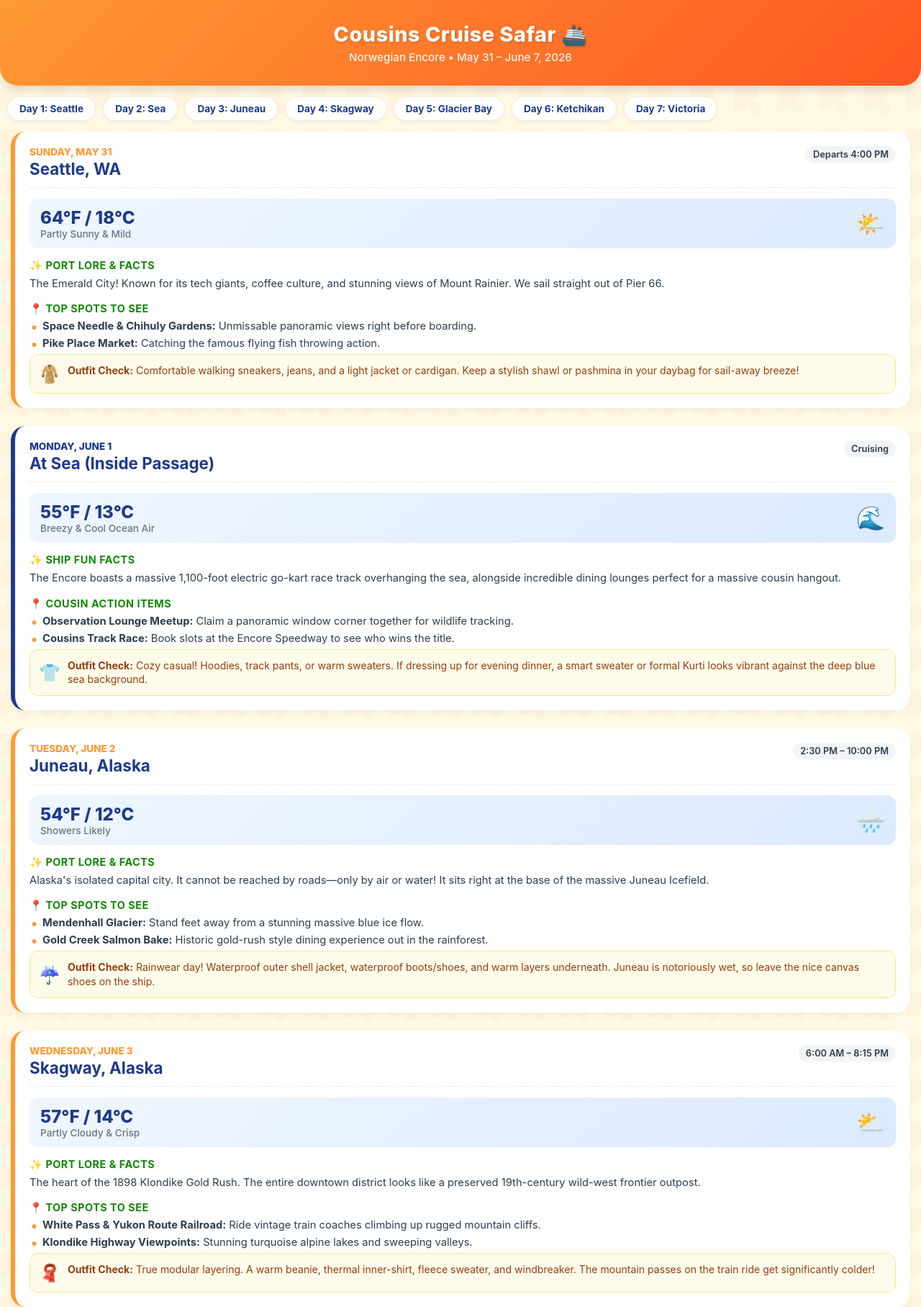
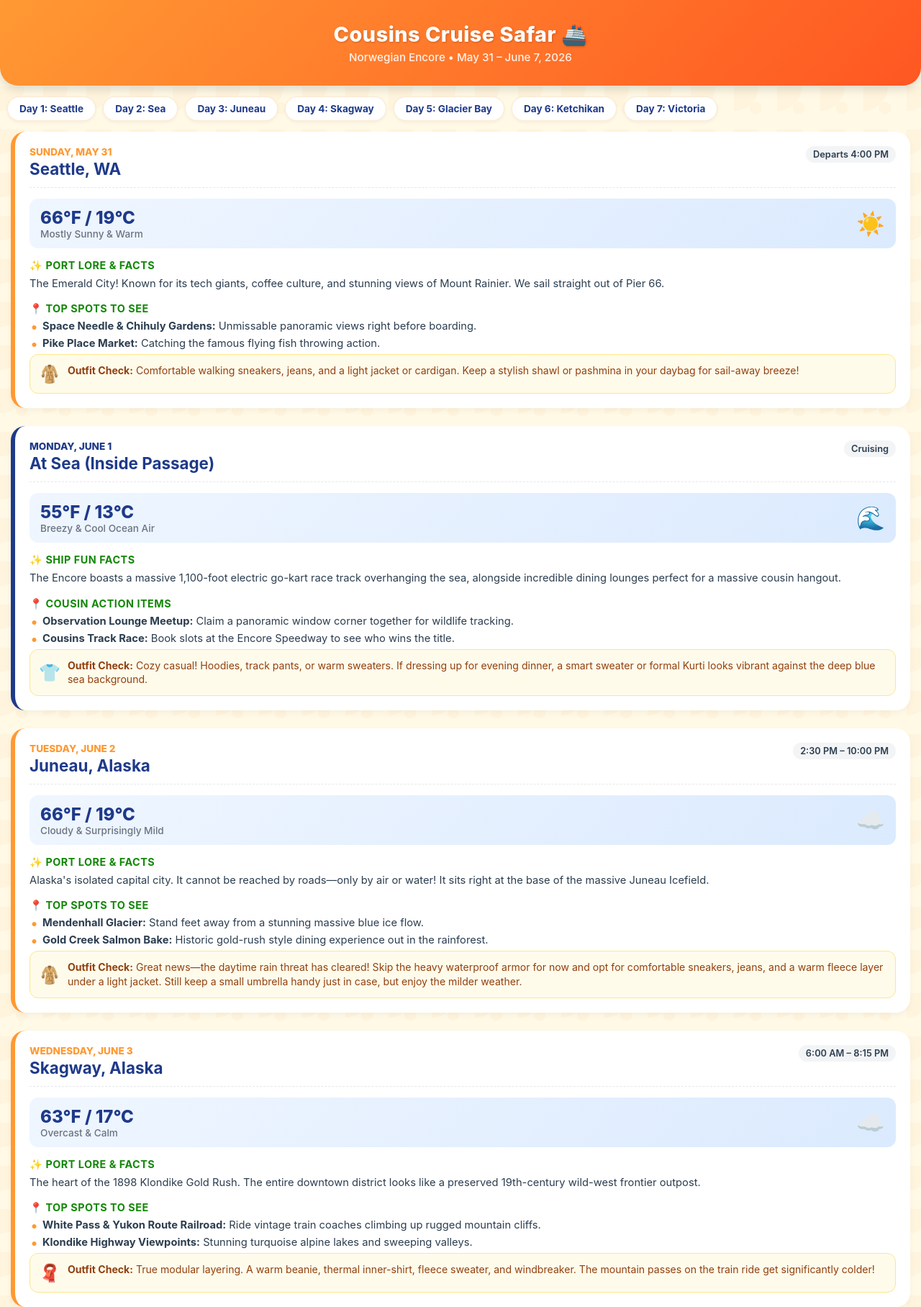
Before and after one commit to harkarajp/Alaska-Cruise-Safari, a plain HTML site: page index.html in a window 1280 px wide. Shown: the top 1816 px of the page at 72% size. Drawn offline with Linux system fonts and the light colour scheme.

Commit message:
Update index.html

```diff
--- a/index.html
+++ b/index.html
@@ -1,3 +1,4 @@
+
 <!DOCTYPE html>
 <html lang="en">
 <head>
@@ -27,7 +28,6 @@
 background-color: var(--bg-festive);
 color: var(--text-dark);
 padding-bottom: 40px;
-/* Subtitle floral accents simulation using repeating patterns */
 background-image: radial-gradient(circle at 50% 50%, var(--mandala-color) 20%, transparent 20%),
 radial-gradient(circle at 0 0, var(--mandala-color) 40%, transparent 40%);
 background-size: 60px 60px;
@@ -253,7 +253,6 @@
 <p>Norwegian Encore • May 31 – June 7, 2026</p>
 </header>
 
-<!-- Horizontal Jump Menu for Quick iPhone Tapping -->
 <div class="nav-container">
 <a href="#day1" class="nav-chip">Day 1: Seattle</a>
 <a href="#day2" class="nav-chip">Day 2: Sea</a>
@@ -266,7 +265,6 @@
 
 <main class="itinerary">
 
-<!-- DAY 1 -->
 <div class="card" id="day1">
 <div class="card-header">
 <div>
@@ -278,10 +276,10 @@
 
 <div class="weather-box">
 <div class="weather-info">
-<span class="weather-temp">64°F / 18°C</span>
-<span class="weather-desc">Partly Sunny & Mild</span>
+<span class="weather-temp">66°F / 19°C</span>
+<span class="weather-desc">Mostly Sunny & Warm</span>
 </div>
-<div style="font-size: 2rem;">🌤️</div>
+<div style="font-size: 2rem;">☀️</div>
 </div>
 
 <div class="section-title">✨ Port Lore & Facts</div>
@@ -299,7 +297,6 @@
 </div>
 </div>
 
-<!-- DAY 2 -->
 <div class="card sea-day" id="day2">
 <div class="card-header">
 <div>
@@ -332,7 +329,6 @@
 </div>
 </div>
 
-<!-- DAY 3 -->
 <div class="card" id="day3">
 <div class="card-header">
 <div>
@@ -344,10 +340,10 @@
 
 <div class="weather-box">
 <div class="weather-info">
-<span class="weather-temp">54°F / 12°C</span>
-<span class="weather-desc">Showers Likely</span>
+<span class="weather-temp">66°F / 19°C</span>
+<span class="weather-desc">Cloudy & Surprisingly Mild</span>
 </div>
-<div style="font-size: 2rem;">🌧️</div>
+<div style="font-size: 2rem;">☁️</div>
 </div>
 
 <div class="section-title">✨ Port Lore & Facts</div>
@@ -360,12 +356,11 @@
 </ul>
 
 <div class="clothing-box">
-<div class="clothing-icon">☔</div>
-<div class="clothing-text"><strong>Outfit Check:</strong> Rainwear day! Waterproof outer shell jacket, waterproof boots/shoes, and warm layers underneath. Juneau is notoriously wet, so leave the nice canvas shoes on the ship.</div>
+<div class="clothing-icon">🧥</div>
+<div class="clothing-text"><strong>Outfit Check:</strong> Great news—the daytime rain threat has cleared! Skip the heavy waterproof armor for now and opt for comfortable sneakers, jeans, and a warm fleece layer under a light jacket. Still keep a small umbrella handy just in case, but enjoy the milder weather.</div>
 </div>
 </div>
 
-<!-- DAY 4 -->
 <div class="card" id="day4">
 <div class="card-header">
 <div>
@@ -377,10 +372,10 @@
 
 <div class="weather-box">
 <div class="weather-info">
-<span class="weather-temp">57°F / 14°C</span>
-<span class="weather-desc">Partly Cloudy & Crisp</span>
+<span class="weather-temp">63°F / 17°C</span>
+<span class="weather-desc">Overcast & Calm</span>
 </div>
-<div style="font-size: 2rem;">⛅</div>
+<div style="font-size: 2rem;">☁️</div>
 </div>
 
 <div class="section-title">✨ Port Lore & Facts</div>
@@ -398,7 +393,6 @@
 </div>
 </div>
 
-<!-- DAY 5 -->
 <div class="card sea-day" id="day5">
 <div class="card-header">
 <div>
@@ -431,7 +425,6 @@
 </div>
 </div>
 
-<!-- DAY 6 -->
 <div class="card" id="day6">
 <div class="card-header">
 <div>
@@ -443,10 +436,10 @@
 
 <div class="weather-box">
 <div class="weather-info">
-<span class="weather-temp">56°F / 13°C</span>
-<span class="weather-desc">Misty & Overcast</span>
+<span class="weather-temp">51°F / 11°C</span>
+<span class="weather-desc">Light Rain & Chilly</span>
 </div>
-<div style="font-size: 2rem;">☁️</div>
+<div style="font-size: 2rem;">🌧️</div>
 </div>
 
 <div class="section-title">✨ Port Lore & Facts</div>
@@ -459,12 +452,11 @@
 </ul>
 
 <div class="clothing-box">
-<div class="clothing-icon">🧥</div>
-<div class="clothing-text"><strong>Outfit Check:</strong> Comfortable walking layers with a water-resistant jacket. Ketchikan is a rainforest environment, so carrying a compact umbrella is a smart backup plan.</div>
+<div class="clothing-icon">☔</div>
+<div class="clothing-text"><strong>Outfit Check:</strong> Rainy and cold day ahead! Make sure your outer layer is entirely waterproof, wear water-resistant shoes, and bundle up warmly underneath. A compact umbrella is highly recommended for this rainforest climate.</div>
 </div>
 </div>
 
-<!-- DAY 7 -->
 <div class="card" id="day7">
 <div class="card-header">
 <div>
@@ -476,8 +468,8 @@
 
 <div class="weather-box">
 <div class="weather-info">
-<span class="weather-temp">60°F / 16°C</span>
-<span class="weather-desc">Clear & Cool Evening</span>
+<span class="weather-temp">53°F / 12°C</span>
+<span class="weather-desc">Clear & Crisp Night</span>
 </div>
 <div style="font-size: 2rem;">🌙</div>
 </div>
```
